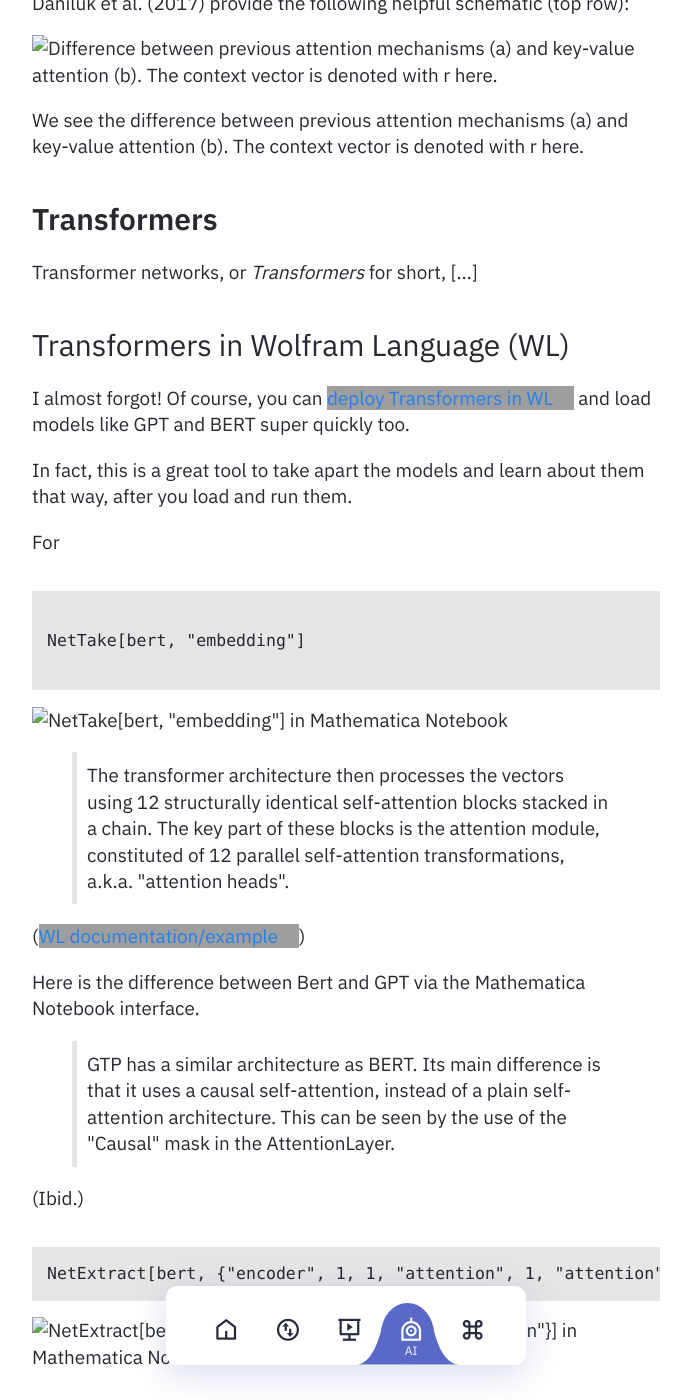
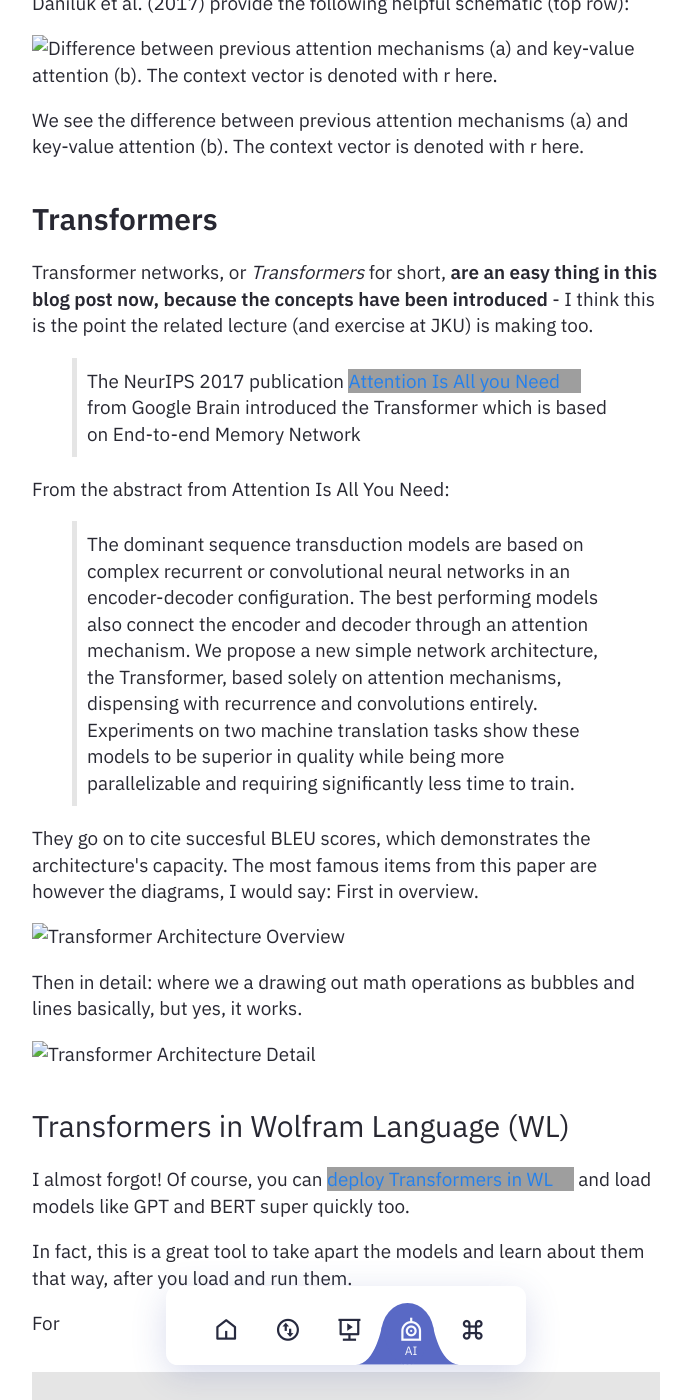
Before and after one commit to heseltime/heseltime.github.io, a Jekyll site: the page built from pages/rDai.md, in a window 1280 px wide and 1400 px high, scrolled down 12075 px. Shown: the whole window, without its empty margins (294-985 px from the left). Built offline with Jekyll 4.4.1, drawn with Linux system fonts in a browser that asks for light colours; grey boxes are pictures that could not be loaded.

Commit message:
Start on Transformers

```diff
--- a/pages/rDai.md
+++ b/pages/rDai.md
@@ -337,7 +337,23 @@
 
 ## Transformers
 
-Transformer networks, or _Transformers_ for short, [...]
+Transformer networks, or _Transformers_ for short, **are an easy thing in this blog post now, because the concepts have been introduced** - I think this is the point the related lecture (and exercise at JKU) is making too.
+
+> The NeurIPS 2017 publication [Attention Is All you Need](https://arxiv.org/abs/1706.03762) from Google Brain introduced the Transformer which is based on End-to-end Memory Network
+
+From the abstract from Attention Is All You Need:
+
+> The dominant sequence transduction models are based on complex recurrent or convolutional neural networks in an encoder-decoder configuration. The best performing models also connect the encoder and decoder through an attention mechanism. We propose a new simple network architecture, the Transformer, based solely on attention mechanisms, dispensing with recurrence and convolutions entirely. Experiments on two machine translation tasks show these models to be superior in quality while being more parallelizable and requiring significantly less time to train.
+
+They go on to cite succesful BLEU scores, which demonstrates the architecture's capacity. The most famous items from this paper are however the diagrams, I would say: First in overview.
+
+![Transformer Architecture Overview](image-47.png)
+
+Then in detail: where we a drawing out math operations as bubbles and lines basically, but yes, it works.
+
+![Transformer Architecture Detail](image-48.png)
+
+
 
 
 ### Transformers in Wolfram Language (WL)
```
Also changed, not shown: _notes/Public/Initial Ideas (Brainstorming Session).md (+11 -1 lines), pages/image-47.png (added), pages/image-48.png (added).
